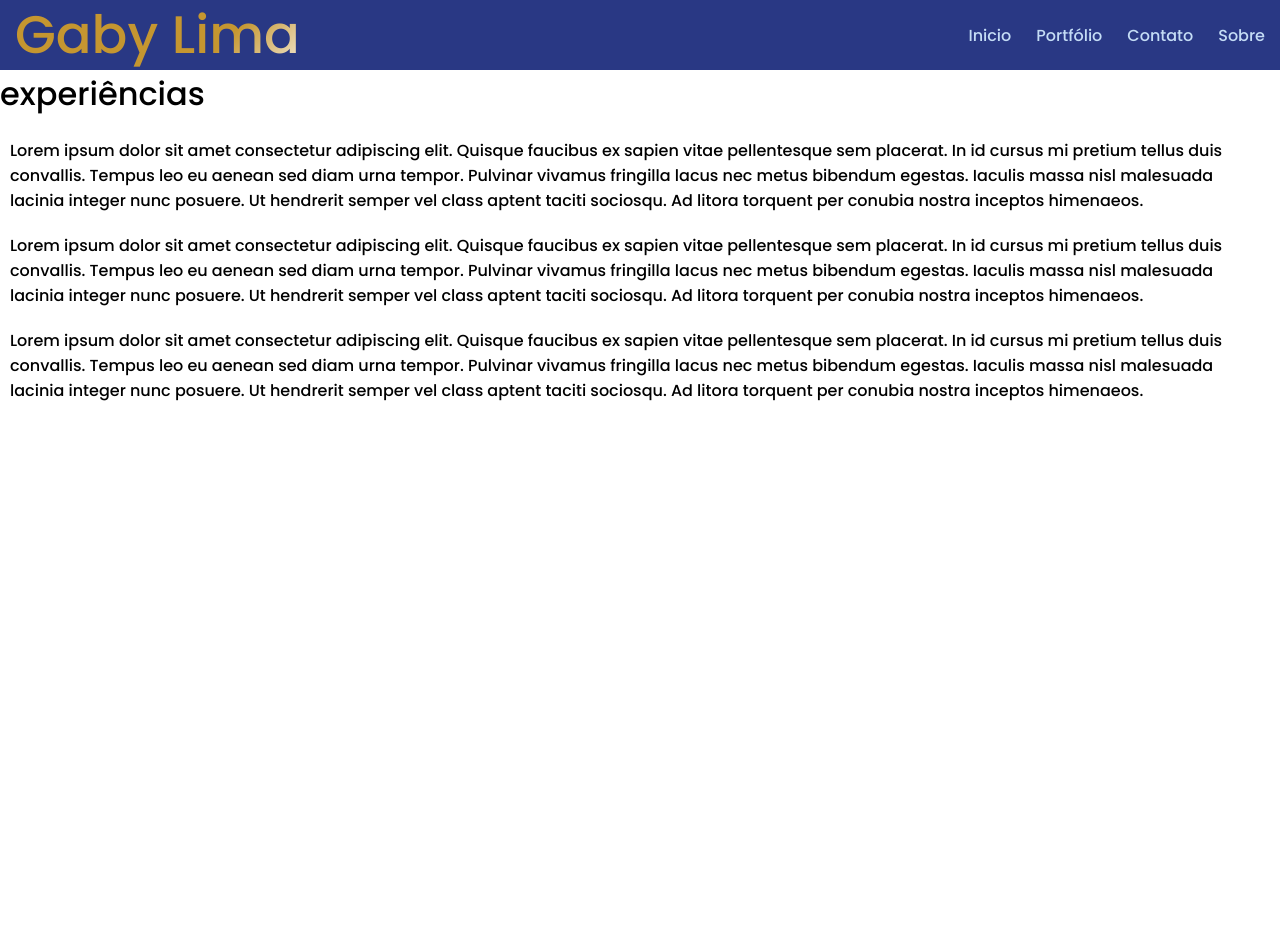
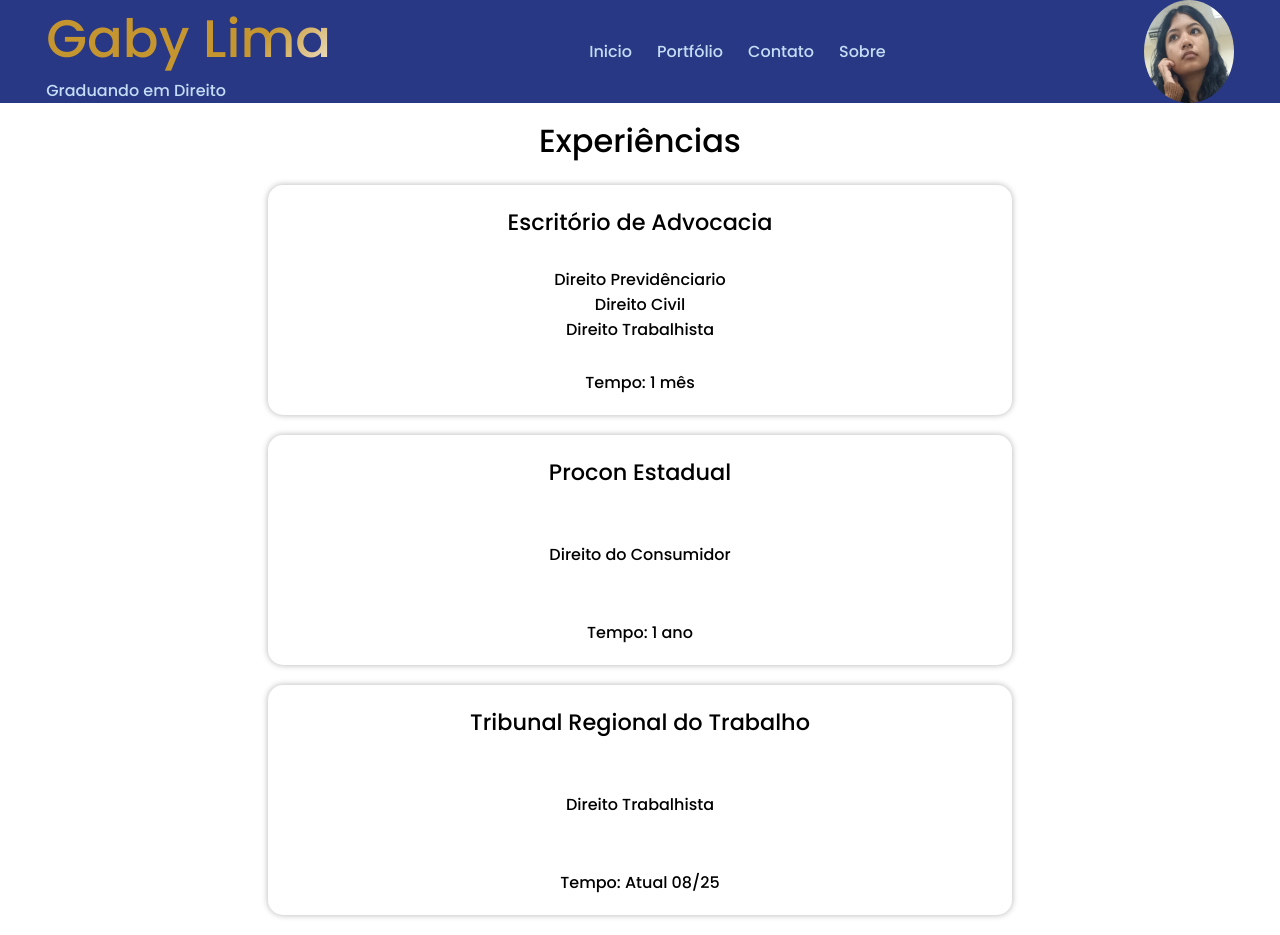
Before and after one commit to caina-wanzeler/curriculo-gaby, a Vue app: page /curriculo-gaby/portfolio in a window 1280 px wide. Before the commit the page ends 800 px from the top, so only its background shows below. Built offline with nearby package versions, Linux system fonts and the light colour scheme; a web font is replaced by a local one.

Commit message:
portfolio update

```diff
--- a/src/components/content/HomeBurguer.vue
+++ b/src/components/content/HomeBurguer.vue
@@ -68,10 +68,10 @@ const closeMenu = () => {
         position: fixed;
         top: 0;
         bottom: 0;
-        right: 0;
+        left: 0;
         background-color: rgb(82, 69, 180);
         width: 5rem;
-        transform: translateX(100%);
+        transform: translateX(-100%);
         transition: 0.23s ease-out;
         z-index: 1;
     }
--- a/src/components/content/HomeHeader.vue
+++ b/src/components/content/HomeHeader.vue
@@ -3,7 +3,7 @@ import { onMounted, onUnmounted, ref } from 'vue';
 import Navigation from '../util/Navigation.vue';
 
 const windowWidth = ref(window.innerWidth);
-const widthMobile = 600;
+const widthMobile = 700;
 
 const onResize = () => {
     windowWidth.value = window.innerWidth;
@@ -29,16 +29,19 @@ const openMenu = () => {
 
 <template>
     <div class="header">
-        <h1>Gaby Lima</h1>
-        <div class="menu">
+        <div class="hero">
+            <Navigation class="navigation" v-if="!isDesktop()" @click-menu="openMenu"/>
+            <div class="worker">
+                <h1>Gaby Lima</h1>
+                <p>Graduando em Direito</p>
+            </div>
             <nav v-if="isDesktop()" class="menu-desktop">
                 <RouterLink to="/curriculo-gaby/">Inicio</RouterLink>
                 <RouterLink to="/curriculo-gaby/portfolio">Portfólio</RouterLink>
                 <RouterLink to="/curriculo-gaby/contato">Contato</RouterLink>
                 <RouterLink to="/curriculo-gaby/sobre">Sobre</RouterLink>
             </nav>
-
-            <Navigation v-else @click-menu="openMenu"/>
+            <img src="../../images/hero.png" alt="Gaby Lima Foto">
         </div>
     </div>
 </template>
@@ -53,30 +56,33 @@ const openMenu = () => {
         cursor: pointer;
         position: relative;
     }
-    .hamburguer {
-        width: 33px;
-        height: 26px;
+    .hero {
         display: flex;
-        flex-direction: column;
+        flex-direction: row;
         justify-content: space-between;
-        cursor: pointer;
 
-        .line {
-            width: 100%;
-            height: 5px;
-            border-radius: 2px;
-            background-color: aliceblue;
+        width: 95%;
+
+        img {
+            width: 90px;
+            height: auto;
+            border-radius: 100%;
+        }
+
+        .navigation {
+            display: flex;
+            align-self: center;
         }
     }
     .header {
         background-color: var(--bg-primary-1);
         color: var(--font-color);
 
-        height: 70px;
+        height: auto;
         padding: 0 15px;
 
         display: flex;
-        justify-content: space-between;
+        flex-direction: column;
         align-items: center;
 
         h1 {
@@ -88,6 +94,7 @@ const openMenu = () => {
 
         .menu-desktop {
             display: flex;
+            align-self: center;
             gap: 25px;
         }
         a:hover {
--- /dev/null
+++ b/src/components/util/Experience.vue
@@ -0,0 +1,50 @@
+<script setup>
+
+const props = defineProps({
+    title: String,
+    activities: Array,
+    time: String
+})
+
+</script>
+
+<template>
+    <div class="content">
+        <h3>{{ props.title }}</h3>
+        <ul>
+            <li v-for="(value, key) in props.activities"
+                v-bind:key="key"
+            >{{ value }}</li>
+        </ul>
+        <p>Tempo: {{ props.time }}</p>
+    </div>
+
+</template>
+
+<style scoped>
+    h3 {
+        font-size: 1.4rem;
+    }
+    .content {
+        width: 60%;
+        height: 230px;
+
+        padding: 20px 10px;
+
+        display: flex;
+        flex-direction: column;
+        justify-content: space-between;
+        text-align: center;
+
+        border-radius: 15px;
+        box-shadow: 0px 0px 6px rgba(0, 0, 0, 0.3);
+
+        transition: background-color 0.2s ease-in-out;
+    }
+    .content:hover {
+        background-color: rgb(234, 234, 234);
+    }
+    ul {
+        list-style-type: none;
+    }
+</style>
--- a/src/components/util/Navigation.vue
+++ b/src/components/util/Navigation.vue
@@ -16,8 +16,8 @@ const clickMenu = () => {
 
 <style scoped>
     .hamburguer {
-        width: 33px;
-        height: 26px;
+        width: 44px;
+        height: 38px;
         display: flex;
         flex-direction: column;
         justify-content: space-between;
@@ -25,7 +25,7 @@ const clickMenu = () => {
 
         .line {
             width: 100%;
-            height: 5px;
+            height: 8px;
             border-radius: 2px;
             background-color: aliceblue;
         }
--- a/src/components/views/PortfolioView.vue
+++ b/src/components/views/PortfolioView.vue
@@ -1,52 +1,64 @@
 <script setup>
+import Experience from '../util/Experience.vue';
 
+const empregos = {
+    emprego1: {
+        index: 1,
+        title: "Escritório de Advocacia",
+        activities: [
+            'Direito Previdênciario',
+            'Direito Civil',
+            'Direito Trabalhista'
+        ],
+        time: '1 mês'
+    },
+    emprego2: {
+        index: 2,
+        title: "Procon Estadual",
+        activities: [
+            'Direito do Consumidor'
+        ],
+        time: '1 ano'
+    },
+    emprego3: {
+        index: 3,
+        title: "Tribunal Regional do Trabalho",
+        activities: [
+            'Direito Trabalhista'
+        ],
+        time: 'Atual 08/25'
+    }
+}
 </script>
 
 <template>
-    <h1>experiências</h1>
-    <p>
-        Lorem ipsum dolor sit amet consectetur
-        adipiscing elit. Quisque faucibus ex
-        sapien vitae pellentesque sem placerat.
-        In id cursus mi pretium tellus duis
-        convallis. Tempus leo eu aenean sed diam
-        urna tempor. Pulvinar vivamus fringilla
-        lacus nec metus bibendum egestas. Iaculis
-        massa nisl malesuada lacinia integer nunc
-        posuere. Ut hendrerit semper vel class
-        aptent taciti sociosqu. Ad litora torquent
-        per conubia nostra inceptos himenaeos.
-    </p>
-    <p>
-        Lorem ipsum dolor sit amet consectetur
-        adipiscing elit. Quisque faucibus ex
-        sapien vitae pellentesque sem placerat.
-        In id cursus mi pretium tellus duis
-        convallis. Tempus leo eu aenean sed diam
-        urna tempor. Pulvinar vivamus fringilla
-        lacus nec metus bibendum egestas. Iaculis
-        massa nisl malesuada lacinia integer nunc
-        posuere. Ut hendrerit semper vel class
-        aptent taciti sociosqu. Ad litora torquent
-        per conubia nostra inceptos himenaeos.
-    </p>
-    <p>
-        Lorem ipsum dolor sit amet consectetur
-        adipiscing elit. Quisque faucibus ex
-        sapien vitae pellentesque sem placerat.
-        In id cursus mi pretium tellus duis
-        convallis. Tempus leo eu aenean sed diam
-        urna tempor. Pulvinar vivamus fringilla
-        lacus nec metus bibendum egestas. Iaculis
-        massa nisl malesuada lacinia integer nunc
-        posuere. Ut hendrerit semper vel class
-        aptent taciti sociosqu. Ad litora torquent
-        per conubia nostra inceptos himenaeos.
-    </p>
+    <h2>Experiências</h2>
+    <div class="data">
+        <Experience
+            class="experience"
+            v-for="emprego in empregos"
+            v-bind:key="emprego.index"
+            v-bind:title="emprego.title"
+            v-bind:activities="emprego.activities"
+            v-bind:time="emprego.time"
+        />
+    </div>
 </template>
 
 <style scoped>
-    p {
-        margin: 20px 10px;
+    .data {
+        display: flex;
+        flex-direction: column;
+        align-items: center;
+        gap: 20px;
+
+        margin: 20px;
+    }
+    h2 {
+        text-align: center;
+
+        padding-top: 14px;
+
+        font-size: 2rem;
     }
 </style>
--- a/src/components/views/SobreView.vue
+++ b/src/components/views/SobreView.vue
@@ -4,8 +4,7 @@
 
 <template>
     <h1>Sobre mim</h1>
-    <p>Sou uma garota bonita, com B de bunduda. <br>
-    Essa sou eu.</p>
+    <p>Me chamo Maria Gabrielly dos Santos Lima</p>
 </template>
 
 <style scoped>
```
Also changed, not shown: src/images/hero.png (added).
